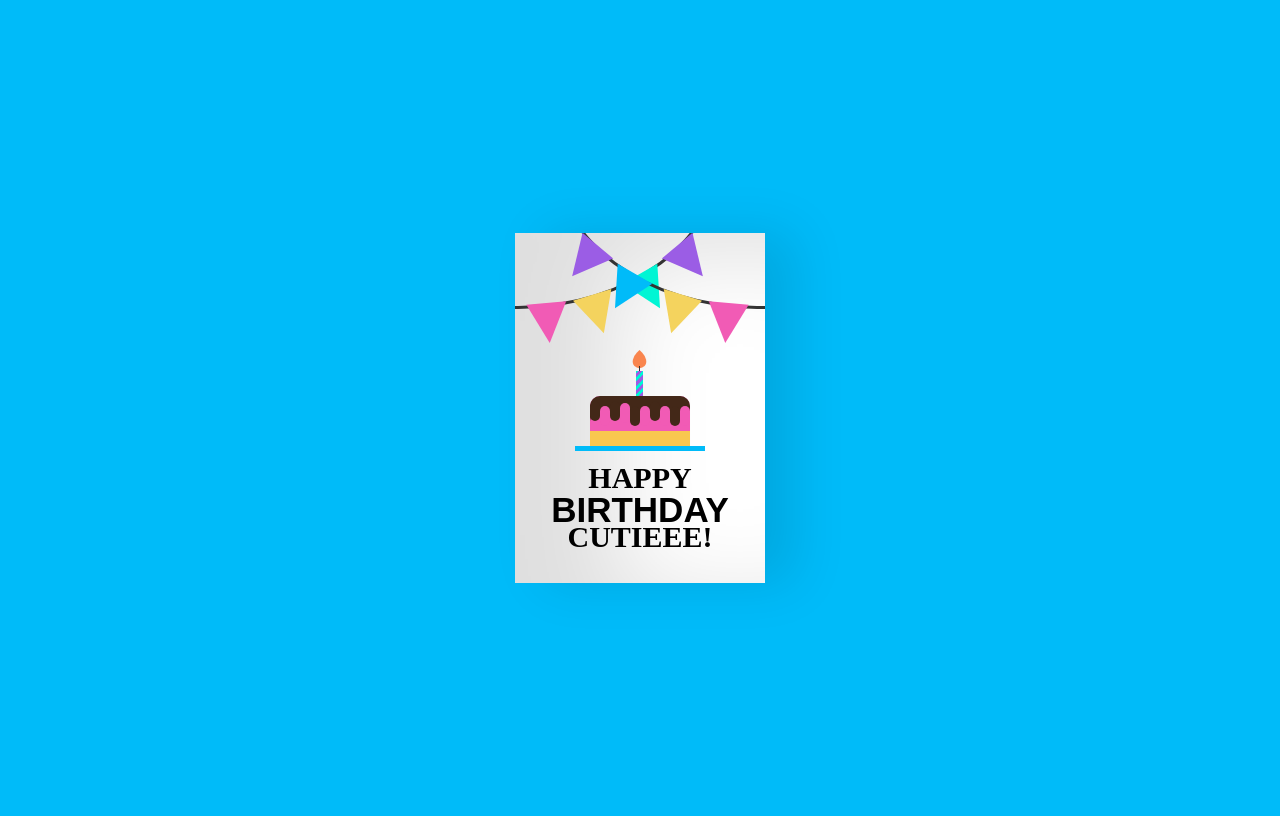
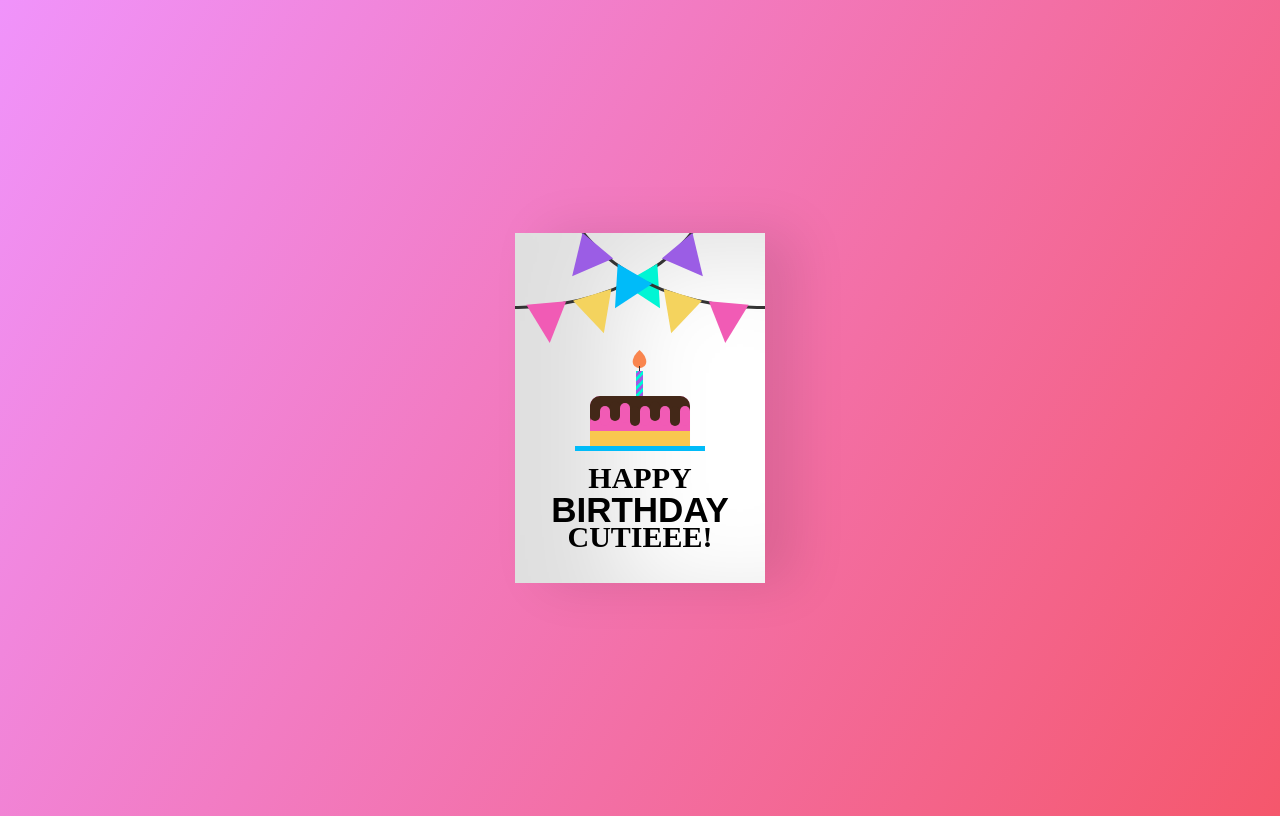
Before and after one commit to RahulNayek/BirthdayCard, a plain HTML site: page index.html in a window 1280 px wide. Drawn offline with Linux system fonts and the light colour scheme.

Commit message:
Update style.css

```diff
--- a/style.css
+++ b/style.css
@@ -3,7 +3,7 @@ body {
   align-items: center;
   justify-content: center;
   height:100vh;
-  background-color: #00bbf9;
+  background-image: linear-gradient(120deg, #f093fb 0%, #f5576c 100%);
 }
 
 .birthdayCard {
```
